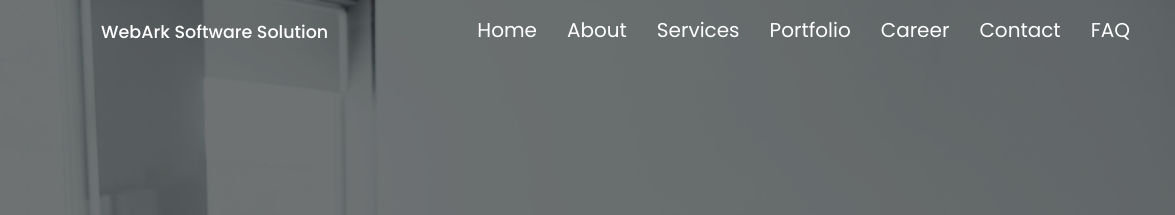
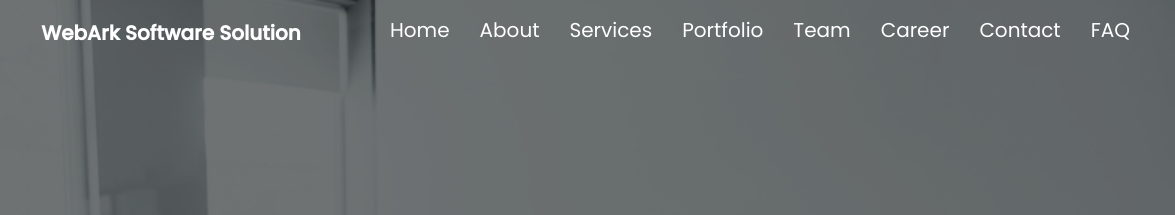
Before and after one commit to meRiqbal/webark, a plain HTML site: page index.html in a window 1280 px wide. Shown: the top 215 px of the page, 105-1280 px from the left. Drawn offline with nearby package versions, Linux system fonts and the light colour scheme.

Commit message:
2nd commit

```diff
--- a/index.html
+++ b/index.html
@@ -23,15 +23,15 @@
     <header class="header">
 
         <a href="#" style="width: 5%; height: 5%;" class="logo"><img src="./images/lgo.png" alt=""></a>
-        <h3 style="color: #fff;">WebArk Software Solution </h3>
+        <h2 style="color: #fff;"><strong>WebArk Software Solution</strong> </h2>
         <div class="fas fa-bars"></div>
         <nav class="navbar">
             <ul>
                 <li><a href="#home">home</a></li>
                 <li><a href="#about">about</a></li>
                 <li><a href="#service">services</a></li>
-                <li><a href="#portfolio">portfolio</a></li>
-                <!--li><a href="#team">team</a></!--li-->
+                <li><a href="#portfolio">portfolio</a></!--li>
+                <li><a href="#team">team</a></!--li>
                 <li><a href="careers.html">career</a></li>
                 <li><a href="#contact">contact</a></li>
                 <li><a href="#faq">FAQ</a></li>
```
